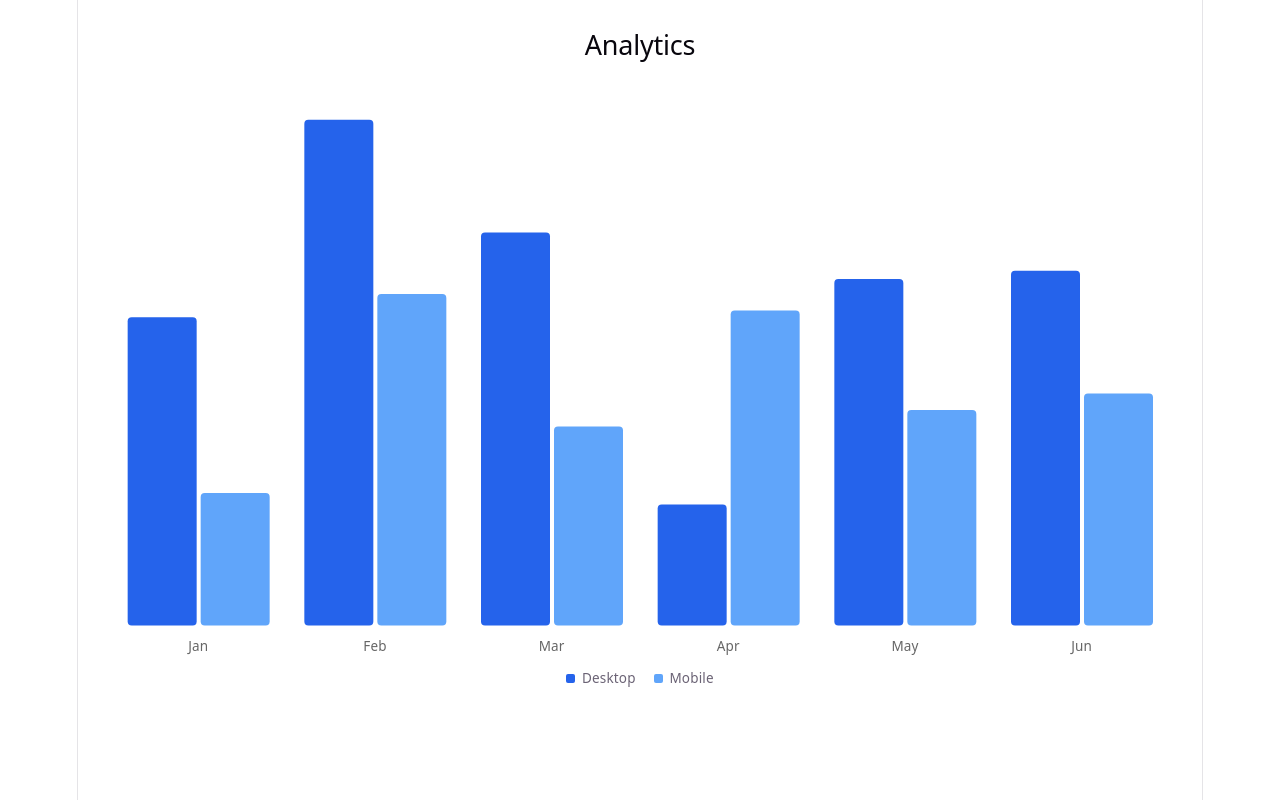
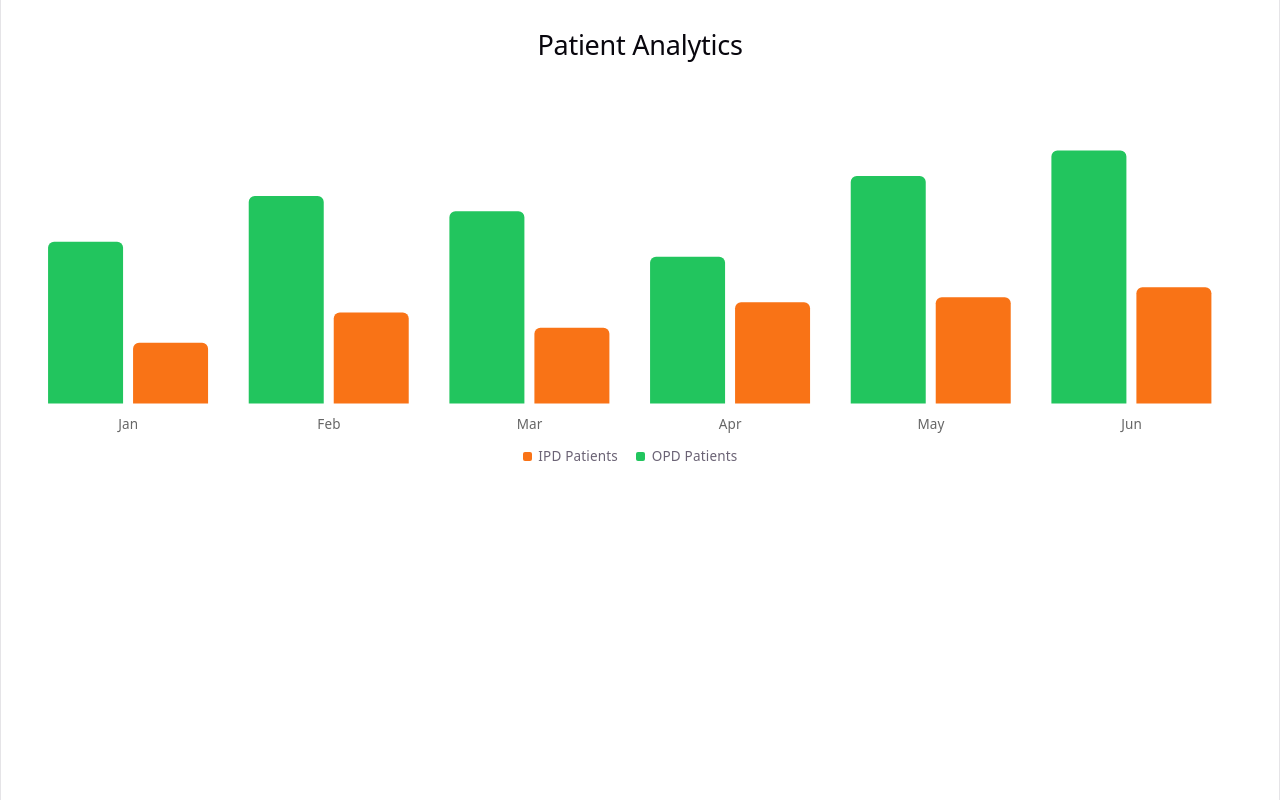
Before and after one commit to kameshrathore/healthcare-saas, a React (Vite) app: page /analytics in a window 1280 px wide. Built offline with nearby package versions, Linux system fonts and the light colour scheme.

Commit message:
update-ui

```diff
--- a/src/index.css
+++ b/src/index.css
@@ -57,9 +57,9 @@
 }
 
 #root {
-  width: 1126px;
+  width: 100%;
   max-width: 100%;
-  margin: 0 auto;
+  margin: 0;
   text-align: center;
   border-inline: 1px solid var(--border);
   min-height: 100svh;
--- a/src/pages/analytics.tsx
+++ b/src/pages/analytics.tsx
@@ -17,38 +17,44 @@ import {
   type ChartConfig,
 } from "@/components/ui/chart";
 
-// Sample data
+// Patient data (monthly hospital stats)
 const chartData = [
-  { month: "January", desktop: 186, mobile: 80 },
-  { month: "February", desktop: 305, mobile: 200 },
-  { month: "March", desktop: 237, mobile: 120 },
-  { month: "April", desktop: 73, mobile: 190 },
-  { month: "May", desktop: 209, mobile: 130 },
-  { month: "June", desktop: 214, mobile: 140 },
+  { month: "January", opd: 320, ipd: 120 },
+  { month: "February", opd: 410, ipd: 180 },
+  { month: "March", opd: 380, ipd: 150 },
+  { month: "April", opd: 290, ipd: 200 },
+  { month: "May", opd: 450, ipd: 210 },
+  { month: "June", opd: 500, ipd: 230 },
 ];
 
-// Chart config for labels + colors
+// Chart config
 const chartConfig = {
-  desktop: {
-    label: "Desktop",
-    color: "#2563eb", // blue
+  opd: {
+    label: "OPD Patients",
+    color: "#22c55e", // green
   },
-  mobile: {
-    label: "Mobile",
-    color: "#60a5fa", // light blue
+  ipd: {
+    label: "IPD Patients",
+    color: "#f97316", // orange
   },
 } satisfies ChartConfig;
 
 export default function Analytics() {
   return (
     <div className="p-6 space-y-6">
-      <h2 className="text-text-h font-heading text-2xl mb-4">Analytics</h2>
+      <h2 className="text-text-h font-heading text-2xl">
+        Patient Analytics
+      </h2>
 
-      {/* Bar Chart */}
-      <ChartContainer config={chartConfig} className="min-h-[300px] w-full">
-        <BarChart accessibilityLayer data={chartData}>
+      <ChartContainer config={chartConfig} className="h-[380px] w-full">
+        <BarChart
+          accessibilityLayer
+          data={chartData}
+          margin={{ top: 10, right: 20, left: 0, bottom: 5 }}
+          barGap={10}
+        >
           {/* Grid */}
-          <CartesianGrid vertical={false} />
+          <CartesianGrid vertical={false} strokeDasharray="3 3" />
 
           {/* X Axis */}
           <XAxis
@@ -66,8 +72,16 @@ export default function Analytics() {
           <ChartLegend content={<ChartLegendContent />} />
 
           {/* Bars */}
-          <Bar dataKey="desktop" fill="var(--color-desktop)" radius={4} />
-          <Bar dataKey="mobile" fill="var(--color-mobile)" radius={4} />
+          <Bar
+            dataKey="opd"
+            fill="var(--color-opd)"
+            radius={[6, 6, 0, 0]}
+          />
+          <Bar
+            dataKey="ipd"
+            fill="var(--color-ipd)"
+            radius={[6, 6, 0, 0]}
+          />
         </BarChart>
       </ChartContainer>
     </div>
--- a/src/pages/dashboard.tsx
+++ b/src/pages/dashboard.tsx
@@ -99,9 +99,19 @@ export default function Dashboard() {
           </CardHeader>
 
           <CardContent>
-            <Button asChild className="w-full">
-              <a href="/analytics">Go to Analytics</a>
-            </Button>
+            <Button
+  asChild
+  className="w-full h-9 text-sm font-medium rounded-lg
+             bg-gradient-to-r from-indigo-500 to-purple-600
+             text-white shadow
+             hover:shadow-md hover:scale-[1.01]
+             transition-all duration-200"
+>
+  <a href="/analytics" className="flex items-center justify-center gap-1.5">
+    Go to Analytics
+    <ArrowRight className="h-3.5 w-3.5 transition-transform group-hover:translate-x-1" />
+  </a>
+</Button>
           </CardContent>
         </Card>
 
@@ -118,9 +128,19 @@ export default function Dashboard() {
           </CardHeader>
 
           <CardContent>
-            <Button asChild className="w-full" variant="secondary">
-              <a href="/patients">View Patients</a>
-            </Button>
+            <Button
+  asChild
+  className="w-full h-9 text-sm font-medium rounded-lg
+             bg-gradient-to-r from-blue-500 to-cyan-500
+             text-white shadow
+             hover:shadow-md hover:scale-[1.01]
+             transition-all duration-200"
+>
+  <a href="/patients" className="flex items-center justify-center gap-1.5">
+    View Patients
+    <ArrowRight className="h-3.5 w-3.5 transition-transform group-hover:translate-x-1" />
+  </a>
+</Button>
           </CardContent>
         </Card>
 
```
